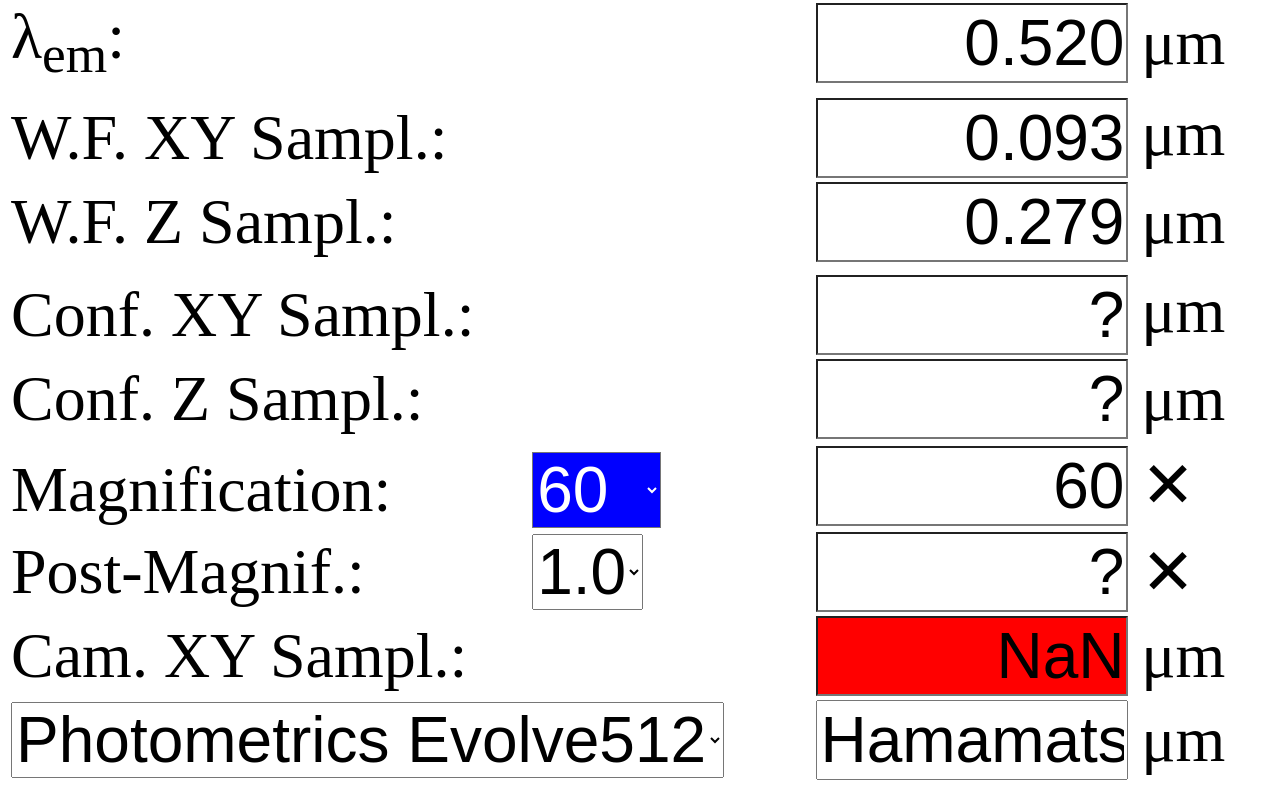
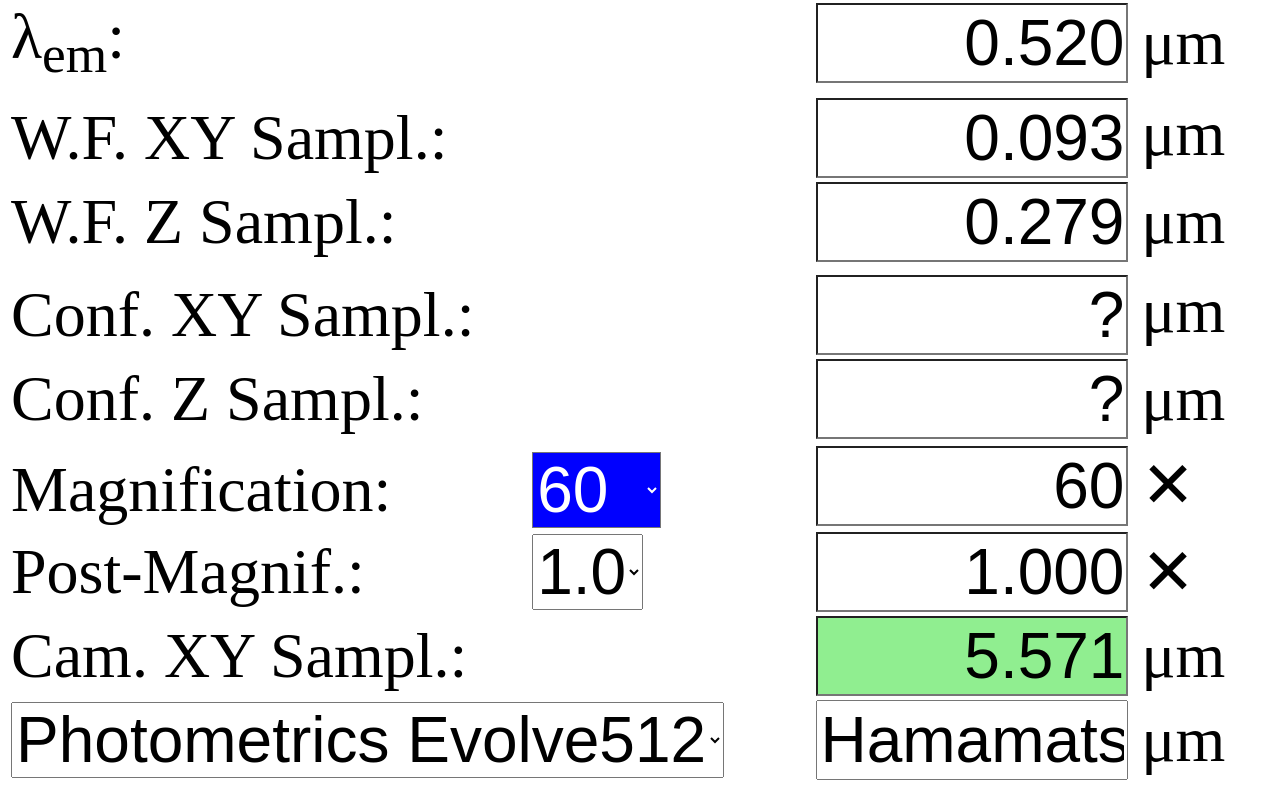
Before and after one commit to RainerHeintzmann/IPHTNyquist, a plain HTML site: page index.html in a window 1280 px wide. Shown: the part 1546-2337 px from the top of the page. Drawn offline with Linux system fonts and the light colour scheme.

Commit message:
reordering

```diff
--- a/index.html
+++ b/index.html
@@ -309,12 +309,12 @@
             set_float(lambda_ex, 0.488);
             set_float(lambda_em, 0.520);
             mag_sel.value = "60"
-            mag_sel_changed()
             set_float(mag, 60);
             postmag_sel.value = "1.0"
             set_float(postmag, 1.0);
+            mag_sel_changed()
             update_sampling();
-            cam_XY_sel.value = "Hamamatsu Flash4.0"
+            cam_XY_sel.value = "6.5"
             set_float(cam_XY, 6.5);
     </script>
     </body>
```
Also changed, not shown: manifest.webmanifest.
